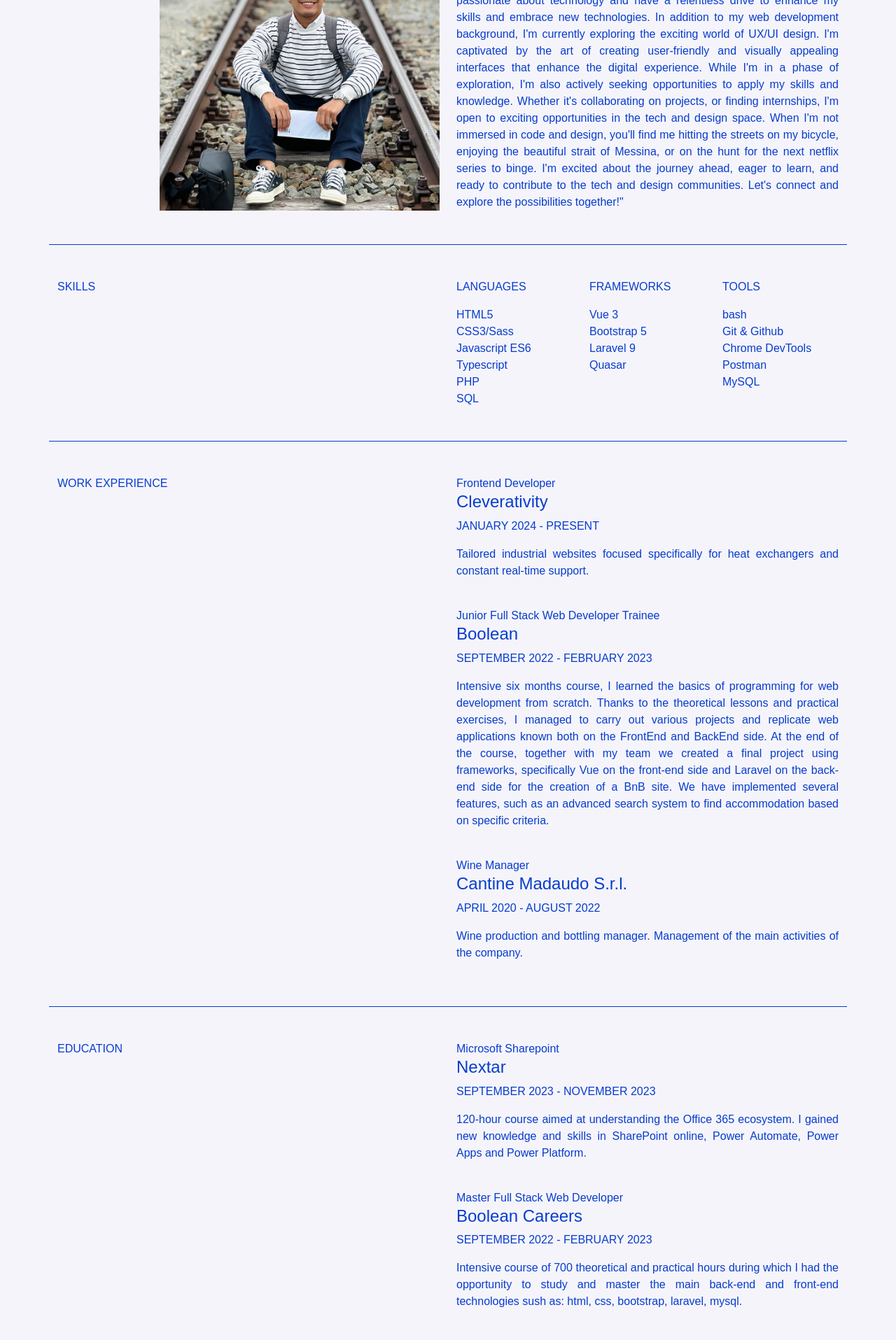
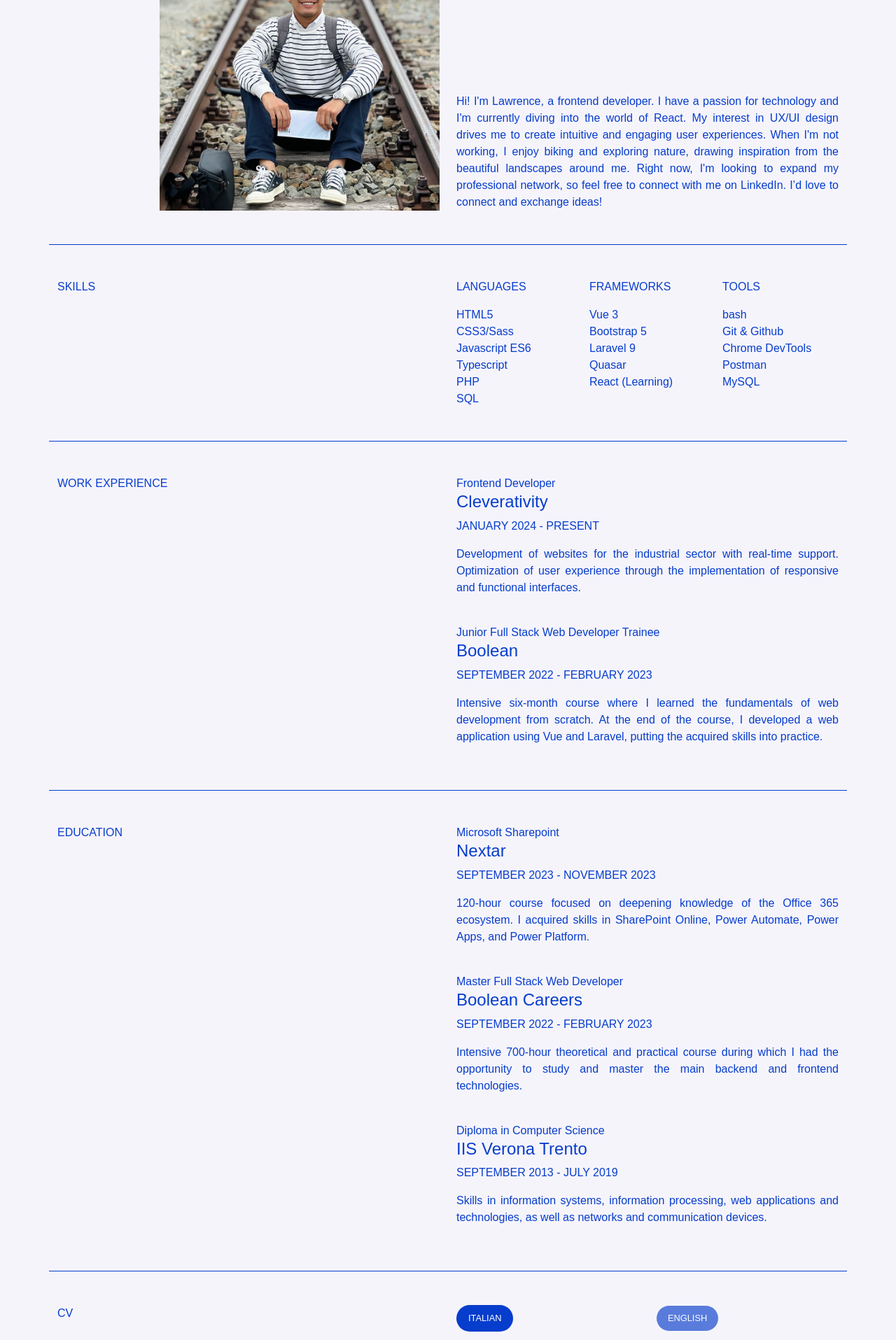
Before and after one commit to lawrencedulian/my-portfolio, a Vue app: page /about in a window 1280 px wide. Shown: the part 400-2315 px from the top of the page at 70% size. Built offline with nearby package versions, Linux system fonts and the light colour scheme.

Commit message:
october update

```diff
--- a/src/App.vue
+++ b/src/App.vue
@@ -34,11 +34,12 @@ export default {
 <template>
     <div class="overlay d-md-none" :class="{ 'show': isMenuOpen }" v-if="isMenuOpen" @click="closeMenu">
         <div class="position-relative">
-            <div class="menu-wrapper position-absolute top-50 start-0 translate-middle-y" @click="toggleMenu">
+            <div class="menu-wrapper position-absolute top-50 end-0 translate-middle-y" @click="toggleMenu">
                 <div class="menu-bar one"></div>
                 <div class="menu-bar two"></div>
             </div>
         </div>
+
         <div class="overlay-content position-absolute top-50 start-0 translate-middle-y">
             <ul class="d-flex flex-column align-items-start">
                 <li>
@@ -122,7 +123,7 @@ export default {
 }
 
 .menu-wrapper {
-    margin-left: 1.5rem;
+    margin-right: 1.5rem;
     margin-top: 2rem;
 }
 </style>
--- a/src/components/AppHeader.vue
+++ b/src/components/AppHeader.vue
@@ -21,7 +21,7 @@ export default {
 <template>
     <header class="d-flex align-items-center" :style="{ backgroundColor: routeBgColor }">
         <div class="position-relative d-md-none">
-            <div class="menu-wrapper position-absolute top-50 start-0 translate-middle-y" @click="toggleMenu">
+            <div class="menu-wrapper position-absolute top-50 end-0 translate-middle-y" @click="toggleMenu">
                 <div class="menu-bar one"></div>
                 <div class="menu-bar two"></div>
             </div>
@@ -81,8 +81,12 @@ header {
         font-weight: 500;
     }
 
+    .position-relative {
+        width: 100%;
+    }
+
     .menu-wrapper {
-        margin-left: 1.5rem;
+        margin-right: 1.5rem;
     }
 }
 </style>
--- a/src/pages/AboutPage.vue
+++ b/src/pages/AboutPage.vue
@@ -25,7 +25,8 @@ export default {
                 "Vue 3",
                 "Bootstrap 5",
                 "Laravel 9",
-                "Quasar"
+                "Quasar",
+                "React (Learning)"
             ],
 
             // TOOLS
@@ -60,7 +61,7 @@ export default {
             </div>
             <div class="text col-lg-6 col-md-12 d-flex flex-column justify-content-end">
                 <p class="description text-justify">
-                    Hello, I'm Lawrence, a junior full-stack web developer based in sunny Messina, Sicily, where it
+                    <!-- Hello, I'm Lawrence, a junior full-stack web developer based in sunny Messina, Sicily, where it
                     feels
                     like summer all year round. I'm deeply passionate about technology and have a relentless drive to
                     enhance my skills and embrace new technologies.
@@ -78,7 +79,8 @@ export default {
                     beautiful strait of Messina, or on the hunt for the next netflix series to binge.
 
                     I'm excited about the journey ahead, eager to learn, and ready to contribute to the tech and design
-                    communities. Let's connect and explore the possibilities together!"
+                    communities. Let's connect and explore the possibilities together!" -->
+                    Hi! I'm Lawrence, a frontend developer. I have a passion for technology and I'm currently diving into the world of React. My interest in UX/UI design drives me to create intuitive and engaging user experiences. When I'm not working, I enjoy biking and exploring nature, drawing inspiration from the beautiful landscapes around me. Right now, I'm looking to expand my professional network, so feel free to connect with me on LinkedIn. I’d love to connect and exchange ideas!
 
                 </p>
             </div>
--- a/src/pages/Homepage.vue
+++ b/src/pages/Homepage.vue
@@ -28,9 +28,9 @@ export default {
     <div class="container">
         <!-- HOME -->
         <div class="home p-4">
-            <h3 class="subtitle mb-2">Hello! 👋 I am,</h3>
+            <h3 class="subtitle mb-2">Hello! I am,</h3>
             <img class="title ps-3 pe-3" :src="currentImageUrl" alt="Name" />
-            <h3 class="subtitle mt-2 text-end">- full stack web developer</h3>
+            <h3 class="subtitle mt-2 text-end">frontend developer</h3>
         </div>
         <!-- /HOME -->
     </div>
--- a/src/store.js
+++ b/src/store.js
@@ -8,19 +8,19 @@ export const store = reactive({
             school: 'Nextar',
             qualification: 'Microsoft Sharepoint',
             period: 'SEPTEMBER 2023 - NOVEMBER 2023',
-            description: '120-hour course aimed at understanding the Office 365 ecosystem. I gained new knowledge and skills in SharePoint online, Power Automate, Power Apps and Power Platform.'
+            description: '120-hour course focused on deepening knowledge of the Office 365 ecosystem. I acquired skills in SharePoint Online, Power Automate, Power Apps, and Power Platform.'
         },
         {
             school: 'Boolean Careers',
             qualification: 'Master Full Stack Web Developer',
             period: 'SEPTEMBER 2022 - FEBRUARY 2023',
-            description: 'Intensive course of 700 theoretical and practical hours during which I had the opportunity to study and master the main back-end and front-end technologies sush as: html, css, bootstrap, laravel, mysql.'
+            description: 'Intensive 700-hour theoretical and practical course during which I had the opportunity to study and master the main backend and frontend technologies.'
         },
         {
             school: 'IIS Verona Trento',
             qualification: 'Diploma in Computer Science',
             period: 'SEPTEMBER 2013 - JULY 2019',
-            description: 'I have learned specific skills in IT systems, information processing, web applications, and technologies, as well as networks and communication equipment. Additionally, I have gained a foundation in C, C++, and Java programming languages.'
+            description: 'Skills in information systems, information processing, web applications and technologies, as well as networks and communication devices.'
         }
     ],
 
@@ -30,20 +30,20 @@ export const store = reactive({
             title: 'Frontend Developer',
             company: 'Cleverativity',
             period: 'JANUARY 2024 - PRESENT',
-            description: 'Tailored industrial websites focused specifically for heat exchangers and constant real-time support.'
+            description: 'Development of websites for the industrial sector with real-time support. Optimization of user experience through the implementation of responsive and functional interfaces.'
         },
         {
             title: 'Junior Full Stack Web Developer Trainee',
             company: 'Boolean',
             period: 'SEPTEMBER 2022 - FEBRUARY 2023',
-            description: 'Intensive six months course, I learned the basics of programming for web development from scratch. Thanks to the theoretical lessons and practical exercises, I managed to carry out various projects and replicate web applications known both on the FrontEnd and BackEnd side. At the end of the course, together with my team we created a final project using frameworks, specifically Vue on the front-end side and Laravel on the back-end side for the creation of a BnB site. We have implemented several features, such as an advanced search system to find accommodation based on specific criteria.'
+            description: 'Intensive six-month course where I learned the fundamentals of web development from scratch. At the end of the course, I developed a web application using Vue and Laravel, putting the acquired skills into practice.'
         },
-        {
-            title: 'Wine Manager',
-            company: 'Cantine Madaudo S.r.l.',
-            period: 'APRIL 2020 - AUGUST 2022',
-            description: 'Wine production and bottling manager. Management of the main activities of the company.'
-        }
+        // {
+        //     title: 'Wine Manager',
+        //     company: 'Cantine Madaudo S.r.l.',
+        //     period: 'APRIL 2020 - AUGUST 2022',
+        //     description: 'Wine production and bottling manager. Management of the main activities of the company.'
+        // }
     ],
 
     // SKILLS
@@ -66,11 +66,6 @@ export const store = reactive({
             icon: 'fa-brands fa-github'
         },
         {
-            name: 'instagram',
-            link: 'https://www.instagram.com/lawrenceedulian/',
-            icon: 'fa-brands fa-instagram'
-        },
-        {
             name: 'linkedin',
             link: 'https://www.linkedin.com/in/lawrenceedulian/',
             icon: 'fa-brands fa-linkedin-in'
```
Also changed, not shown: 1 other file (tests, documents, lock files or other folders).
